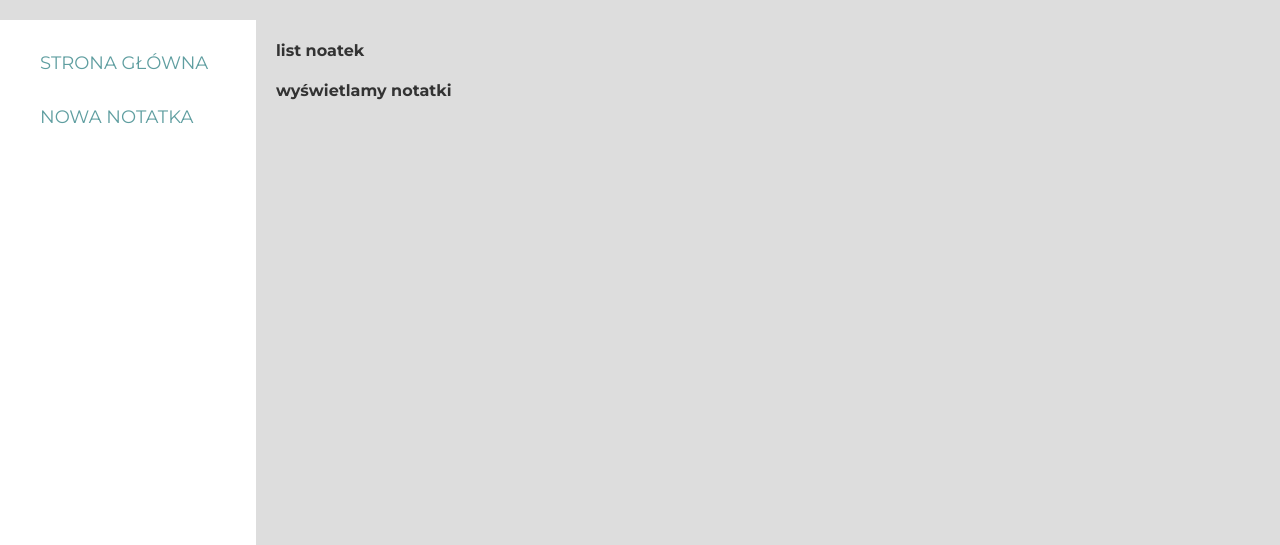
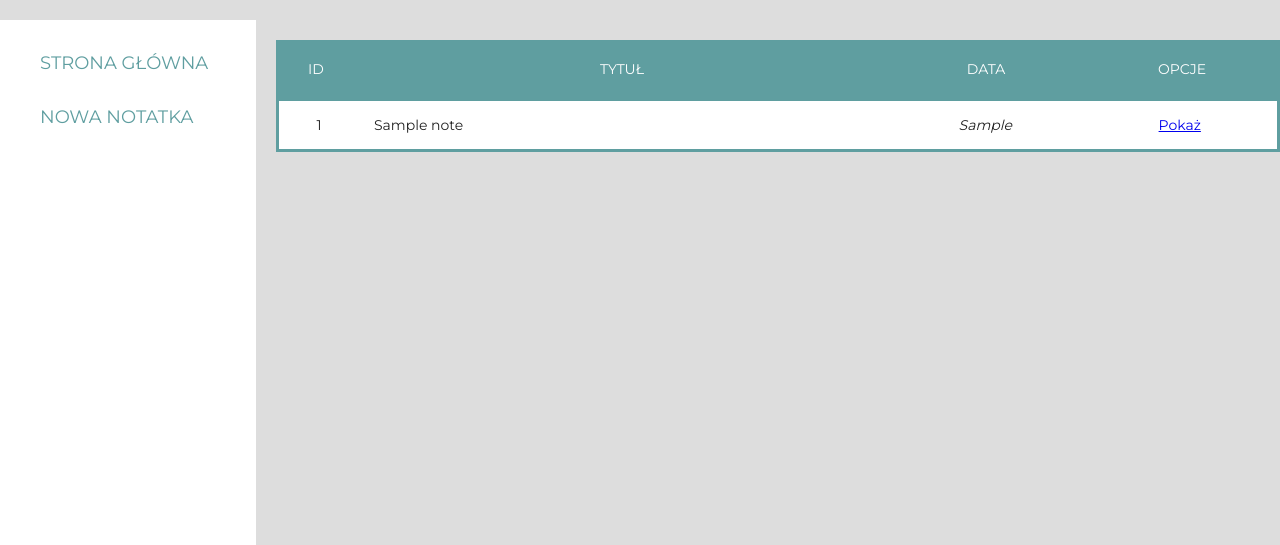
Before and after one commit to lukas-coding/notesPHP, a PHP site: page / in a window 1280 px wide. Shown: the part 153-698 px from the top of the page. Run offline with PHP 8.4, Linux system fonts and the light colour scheme; tables that the repository leaves empty or names only in its code hold one stand-in row (values such as "Sample post"); lists and menus that the app fills with data are empty; some libraries are stand-ins or nearby versions.

Commit message:
create exception NotFound

```diff
--- a/public/style.css
+++ b/public/style.css
@@ -275,8 +275,8 @@ tr>td:nth-child(3) {
 }
 
 .message {
-  /* margin: 0 25px 10px 25px; */
-  /* margin-top:0; */
+  margin: 0 25px 10px 25px;
+  margin-top: 0;
   text-align: center;
   font-weight: 700;
   position: absolute;
--- a/src/Controller.php
+++ b/src/Controller.php
@@ -6,6 +6,7 @@ namespace App;
 
 use App\Exception\AppException;
 use App\Exception\ConfigurationException;
+use App\Exception\NotFoundException;
 
 require_once("src/View.php");
 require_once("src/Database.php");
@@ -38,22 +39,33 @@ class Controller
 
     public function run(): void
     {
-        $viewParams = [];
+
         switch ($this->getAction()) {
             case 'create';
                 $page = 'create';
-                $created = false;
                 $dataPost = $this->getRequestPost();
 
                 if (!empty($dataPost)) {
-                    $created = true;
-                    $this->database->createNote($dataPost);
-                    header('location: /');
+                    $noteData = [
+                        'title' => $dataPost['title'],
+                        'description' => $dataPost['description']
+                    ];
+                    $this->database->createNote($noteData);
+                    header('location: /?before=created');
                 }
-                $viewParams['created'] = $created;
                 break;
 
             case 'show';
+                $page = 'show';
+                $data = $this->getRequestGet();
+                $noteId = (int) $data['id'];
+
+                try {
+                    $this->database->getNote($noteId);
+                } catch (NotFoundException $e) {
+                    exit('Tu controller');
+                }
+
                 $viewParams = [
                     'title' => 'Moja notatka',
                     'description' => 'Opis'
@@ -62,10 +74,16 @@ class Controller
 
             default:
                 $page = 'list';
-                $viewParams['resultList'] = "wyświetlamy notatki";
+                $data = $this->getRequestGet();
+                $viewParams = [
+                    'notes' => $this->database->getNotes(),
+                    'before' => $data['before'] ?? null
+                ];
+
+
                 break;
         }
-        $this->view->render($page, $viewParams);
+        $this->view->render($page, $viewParams ?? []);
     }
 
     private function getAction(): string
--- a/src/Database.php
+++ b/src/Database.php
@@ -4,15 +4,17 @@ declare(strict_types=1);
 
 namespace App;
 
+require_once('src/Exceptions/NotFoundException.php');
+
 use App\Exception\ConfigurationException;
 use App\Exception\StorageException;
+use App\Exception\NotFoundException;
 use PDO;
 use PDOException;
 use Throwable;
 
 class Database
 {
-
     private $conn;
 
     public function __construct(array $config)
@@ -22,6 +24,37 @@ class Database
             $this->validateConfig($config);
         } catch (PDOException $e) {
             throw new StorageException("Błąd połączenia z bazą danych");
+        }
+    }
+
+    public function getNote(int $id): array
+    {
+        try {
+
+
+            $query = "SELECT * FROM notes WHERE id = $id";
+            $result = $this->conn->query($query);
+            $note = $result->fetch(PDO::FETCH_ASSOC);
+        } catch (Throwable $e) {
+            throw new StorageException('Nie udało się pobrać notatki', 400, $e);
+        }
+
+        if (!$note) {
+            throw new NotFoundException("Notatka o id: $id nie istnieje");
+        }
+
+        return $note;
+    }
+
+    public function getNotes(): array
+    {
+
+        try {
+            $query = " SELECT id, title, description, created FROM notes ORDER BY id DESC";
+            $result = $this->conn->query($query);
+            return $result->fetchAll(PDO::FETCH_ASSOC);
+        } catch (Throwable $e) {
+            throw new StorageException('Nie udało się pobrać notatek', 400, $e);
         }
     }
 
--- /dev/null
+++ b/src/Exceptions/NotFoundException.php
@@ -0,0 +1,12 @@
+<?php
+
+declare(strict_types=1);
+
+namespace  App\Exception;
+
+require_once('src/Exceptions/AppException.php');
+
+class NotFoundException extends AppException
+{
+
+}
--- a/templates/pages/list.php
+++ b/templates/pages/list.php
@@ -1,4 +1,41 @@
-<div>
-  <h4>list noatek</h4>
-  <b><?php echo $params['resultList'] ?? "" ?></b>
+<div class="list">
+  <section>
+    <div class="message">
+      <?php
+      if (!empty($params['before'])) {
+        switch ($params['before']) {
+          case 'created':
+            echo 'Notatka została utworzona !!!';
+            break;
+        }
+      }
+      ?>
+    </div>
+    <div class="tbl-header">
+      <table cellpadding='0' cellspacing='0' border='0'>
+        <thead>
+          <tr>
+            <th>Id</th>
+            <th>Tytuł</th>
+            <th>Data</th>
+            <th>Opcje</th>
+          </tr>
+        </thead>
+      </table>
+    </div>
+    <div class="tbl-content">
+      <table cellpadding='0' cellspacing='0' border='0'>
+        <tbody>
+          <?php foreach ($params['notes'] ?? [] as $note) : ?>
+            <tr>
+              <td><?php echo (int) $note['id'] ?></td>
+              <td><?php echo htmlentities($note['title']) ?></td>
+              <td><?php echo htmlentities($note['created']) ?></td>
+              <td> <a href="/?action=show&id=<?php echo (int) $note['id'] ?>">Pokaż</a></td>
+            </tr>
+          <?php endforeach; ?>
+        </tbody>
+      </table>
+    </div>
+  </section>
 </div>
--- /dev/null
+++ b/templates/pages/show.php
@@ -0,0 +1 @@
+<p>Tutaj ma być notatka</p>
```
Also changed, not shown: templates/pages/create.php (+0 -7 lines).
